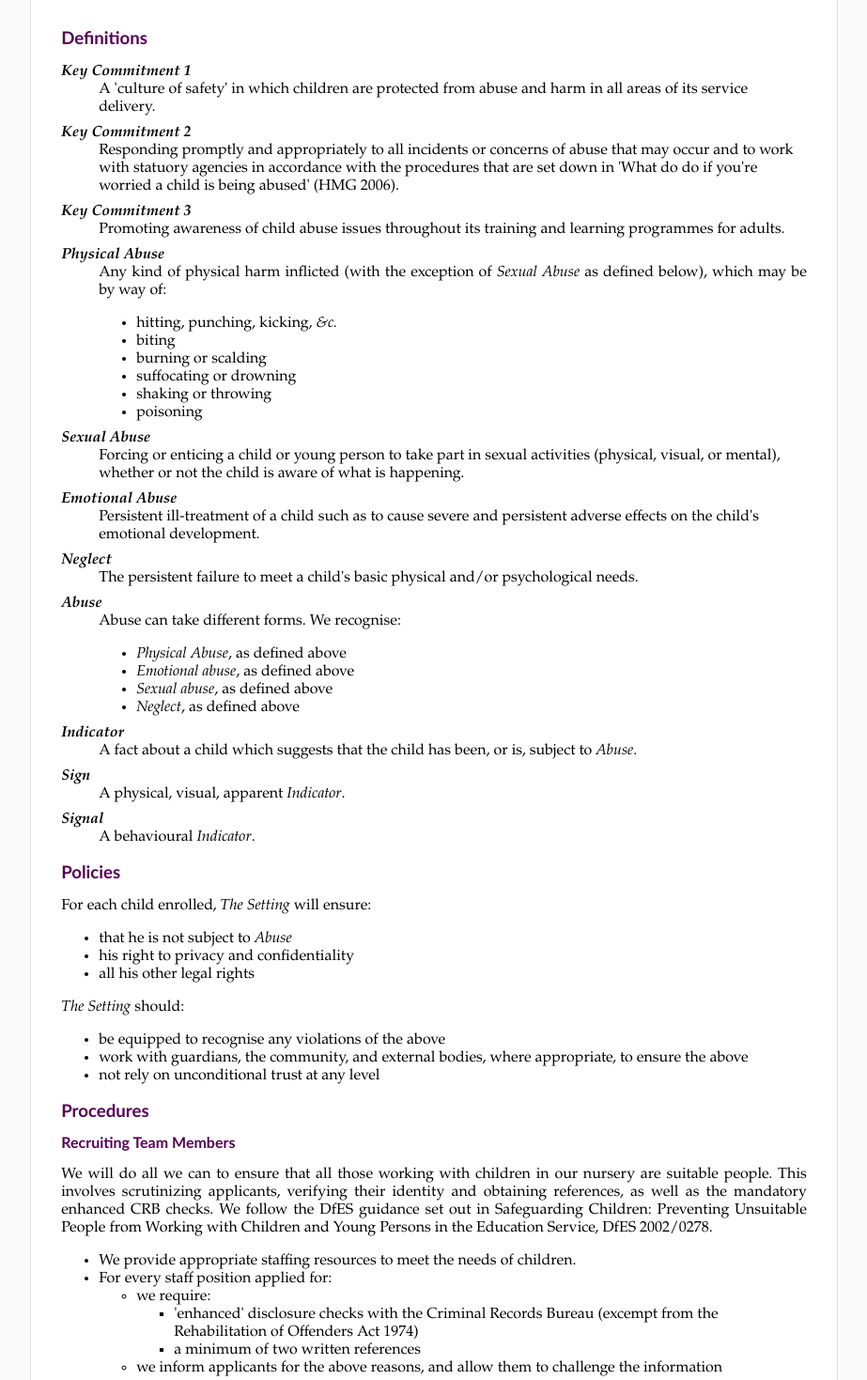
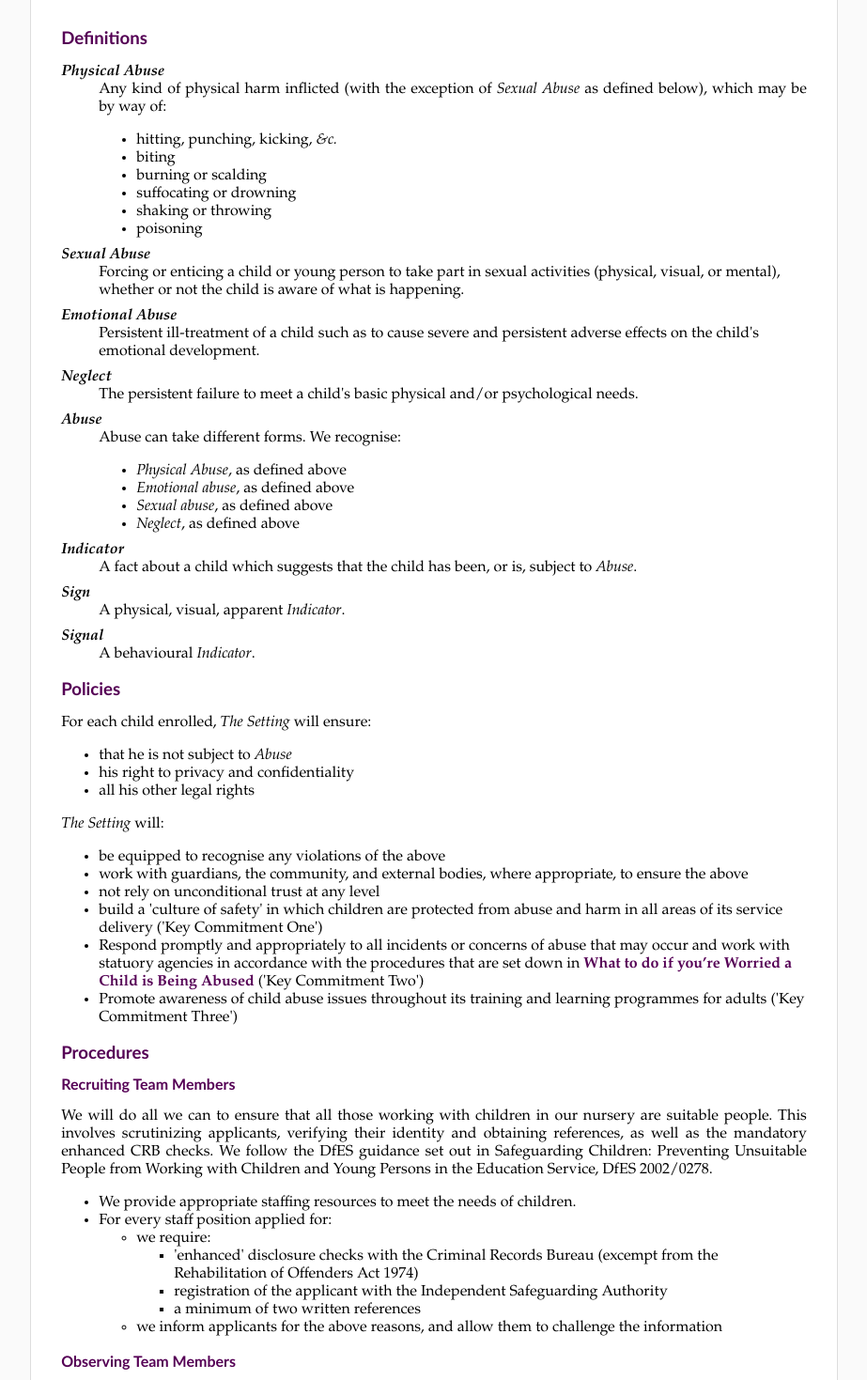
Before and after one commit to eegg/school-policies-and-procedures, a plain HTML site: page html/safeguarding.html in a window 1280 px wide. Shown: the part 782-2251 px from the top of the page at 94% size, without its empty margins (178-1101 px from the left). Drawn offline with Linux system fonts and the light colour scheme.

Commit message:
Moved definitions to the "policy" area  of Safeguarding, as not used elsewhere.

```diff
--- a/html/safeguarding.html
+++ b/html/safeguarding.html
@@ -68,12 +68,6 @@
 <div class="section" id="definitions">
 <h1><a class="toc-backref" href="#id1">Definitions</a></h1>
 <dl class="docutils">
-<dt>Key Commitment 1</dt>
-<dd>A 'culture of safety' in which children are protected from abuse and harm in all areas of its service delivery.</dd>
-<dt>Key Commitment 2</dt>
-<dd>Responding promptly and appropriately to all incidents or concerns of abuse that may occur and to work with statuory agencies in accordance with the procedures that are set down in 'What do do if you're worried a child is being abused' (HMG 2006).</dd>
-<dt>Key Commitment 3</dt>
-<dd>Promoting awareness of child abuse issues throughout its training and learning programmes for adults.</dd>
 <dt>Physical Abuse</dt>
 <dd><p class="first">Any kind of physical harm inflicted (with the exception of <em>Sexual Abuse</em> as defined below), which may be by way of:</p>
 <ul class="last simple">
@@ -116,11 +110,21 @@
 <li>his right to privacy and confidentiality</li>
 <li>all his other legal rights</li>
 </ul>
-<p><em>The Setting</em> should:</p>
+<p><em>The Setting</em> will:</p>
 <ul class="simple">
 <li>be equipped to recognise any violations of the above</li>
 <li>work with guardians, the community, and external bodies, where appropriate, to ensure the above</li>
 <li>not rely on unconditional trust at any level</li>
+<li>build a 'culture of safety'
+in which children are protected from abuse and harm
+in all areas of its service delivery ('Key Commitment One')</li>
+<li>Respond promptly and appropriately to
+all incidents or concerns of abuse that may occur
+and work with statuory agencies
+in accordance with the procedures that are set down
+in <a class="reference external" href="http://www.dcsf.gov.uk/everychildmatters/resources-and-practice/IG00182/">What to do if you’re Worried a Child is Being Abused</a> ('Key Commitment Two')</li>
+<li>Promote awareness of child abuse issues
+throughout its training and learning programmes for adults ('Key Commitment Three')</li>
 </ul>
 </div>
 <div class="section" id="procedures">
@@ -135,6 +139,7 @@ We follow the DfES guidance set out in Safeguarding Children: Preventing Unsuita
 <li>For every staff position applied for:<ul>
 <li>we require:<ul>
 <li>'enhanced' disclosure checks with the Criminal Records Bureau (excempt from the Rehabilitation of Offenders Act 1974)</li>
+<li>registration of the applicant with the Independent Safeguarding Authority</li>
 <li>a minimum of two written references</li>
 </ul>
 </li>
```
Also changed, not shown: html/enforcement-and-discipline.html (+2 -0 lines), 1 other file.
